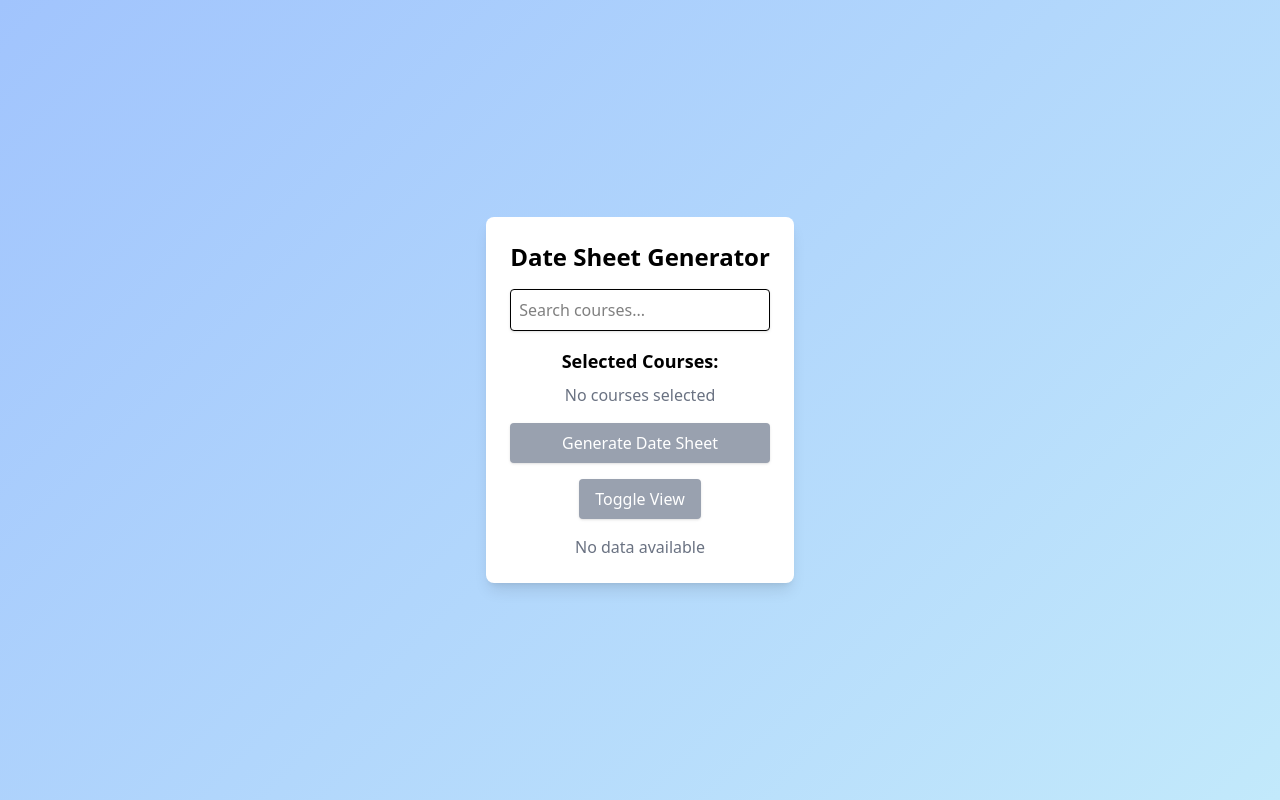
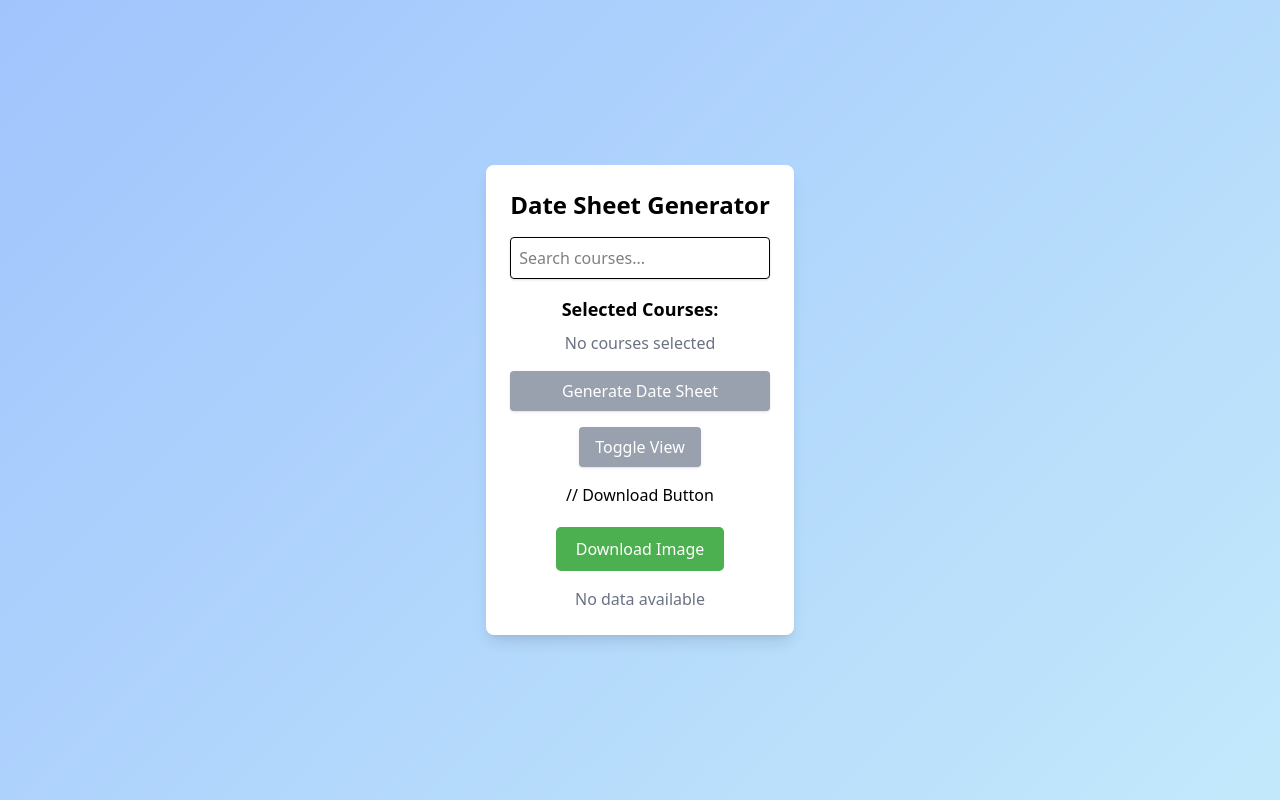
Before and after one commit to Daniyal-Z/FAST-Dash, a React (Vite) app in the folder frontend/: page / in a window 1280 px wide. Built offline with nearby package versions, Linux system fonts and the light colour scheme.

Commit message:
PNG Download Button

```diff
--- a/frontend/src/App.jsx
+++ b/frontend/src/App.jsx
@@ -10,6 +10,18 @@ const generateColor = (text) => {
   }
   const hue = Math.abs(hash) % 360; // Convert hash to a hue value
   return `hsl(${hue}, 70%, 80%)`; // Keep a light color tone
+};
+
+const handleDownload = () => {
+  const plotDiv = document.getElementById("date-sheet-plot");
+  if (plotDiv) {
+    const downloadButton = plotDiv.querySelector('[data-title="Download plot as a png"]');
+    if (downloadButton) {
+      downloadButton.click();
+    } else {
+      alert("Download button not found. Try clicking on the plot first.");
+    }
+  }
 };
 
 // Tag component for displaying and removing courses
@@ -172,6 +184,24 @@ const App = () => {
         </button>
       </div>
 
+      // Download Button
+      <div style={{ textAlign: "center", marginTop: "20px" }}>
+      <button
+        onClick={handleDownload}
+        style={{
+          padding: "10px 20px",
+          backgroundColor: "#4CAF50",
+          color: "white",
+          border: "none",
+          borderRadius: "5px",
+          cursor: "pointer",
+          fontSize: "16px",
+        }}
+      >
+        Download Image
+      </button>
+      </div>
+
       {dataSheet.length > 0 ? (
         viewMode === "list" ? (
           <div className="mt-6 bg-gray-100 p-4 rounded shadow">
--- a/frontend/src/GridTableView.jsx
+++ b/frontend/src/GridTableView.jsx
@@ -67,6 +67,7 @@ const GridTableView = ({ dataSheet, timeSlots }) => {
 
   return (
     <div style={{ width: "100%", overflowX: "auto", padding: "20px" }}>
+      <div id="date-sheet-plot">
       <Plot
         data={[
           {
@@ -110,6 +111,7 @@ const GridTableView = ({ dataSheet, timeSlots }) => {
         }}
         config={{ responsive: true }} // Make it responsive
       />
+      </div>
     </div>
   );
 };
```
